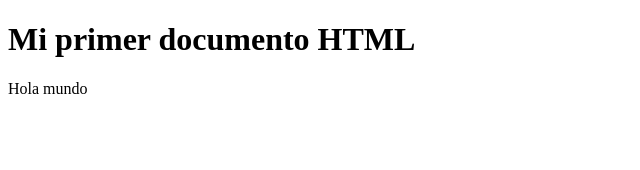
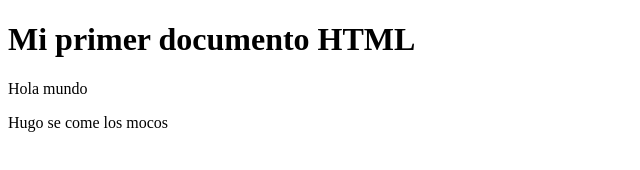
Before and after one commit to Ricky805-ux/Repositorio-Ricardo-Lerma, a plain HTML site: page index.html in a window 1280 px wide. Shown: the whole page, without its empty margins (0-640 px from the left). Drawn offline with Linux system fonts and the light colour scheme.

Commit message:
Hugo Mocos

```diff
--- a/index.html
+++ b/index.html
@@ -8,5 +8,7 @@
 <body>
     <h1>Mi primer documento HTML</h1>
     <p>Hola mundo</p>
+    <p>Hugo se come los mocos</p>
+
 </body>
 </html>
```
